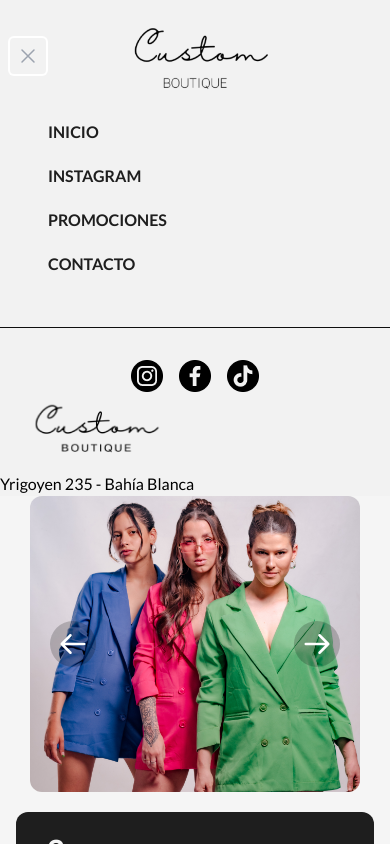
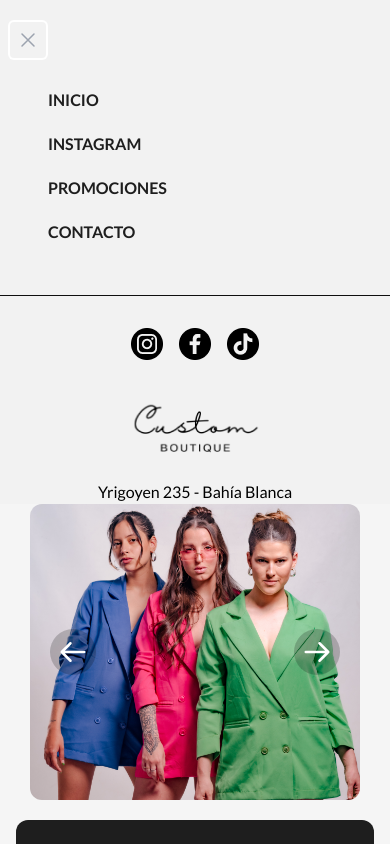
Before and after one commit to francobuceta/Custom-Boutique, a React (Vite) app: page / in a window 390 px wide. Both pictures are taken after a click on the button "Open main menu". Shown: the top 844 px of the page. Built offline with nearby package versions, Linux system fonts and the light colour scheme.

Commit message:
Responsive (#16)
* fix navbar mobile

```diff
--- a/src/pages/Home.jsx
+++ b/src/pages/Home.jsx
@@ -117,7 +117,7 @@ const Home = () => {
 
                         : <>
 
-                            <section className="grid gap-2 px-4" style={{ gridTemplateColumns: "2fr 1fr 1fr 0fr" }} >
+                            <section className="grid gap-2 px-4 xl:px-28 xxl:px-52" style={{ gridTemplateColumns: "2fr 1fr 1fr 0fr" }} >
 
                                 <div>
                                     <Carousel width="680px" height="576px" array={slides1} />
--- a/src/pages/Navbar.jsx
+++ b/src/pages/Navbar.jsx
@@ -39,6 +39,9 @@ const Navbar = () => {
                             </div>
                             <div className="flex flex-1 items-center justify-center md:justify-around">
                                 <div className="flex flex-shrink-0 items-center">
+                                    {
+                                        !open
+                                        ? <>
                                             <img
                                                 className="block h-28 w-auto lg:hidden"
                                                 src={logo}
@@ -49,6 +52,10 @@ const Navbar = () => {
                                                 src={logo}
                                                 alt="Logo Custom Boutique"
                                             />
+                                        </>
+                                        : <div className='h-20'></div>
+                                    }
+
                                 </div>
                                 <div className="hidden md:ml-6 md:block">
                                     <div className="flex lg:gap-4">
@@ -59,7 +66,7 @@ const Navbar = () => {
                                                 className={classNames('navbar_text')}
                                                 aria-current={item.current ? 'page' : undefined}
                                                 activeClass="navbar_textCurrent" smooth spy to={item.href}
-                                                offset= {-200}
+                                                offset={-200}
                                             >
                                                 {item.name}
                                             </Link>
@@ -80,7 +87,7 @@ const Navbar = () => {
                                     className={classNames('navbar_text')}
                                     aria-current={item.current ? 'page' : undefined}
                                     activeClass="navbar_textCurrent" smooth spy to={item.href}
-                                    offset= {-250}
+                                    offset={-250}
                                 >
                                     {item.name}
                                 </Link>
@@ -89,13 +96,19 @@ const Navbar = () => {
 
                         <div className='navbar_separator'></div>
 
-                        <div className='flex justify-center gap-4 mt-8'>
+                        <div className='flex justify-center gap-4 mt-8 mb-8'>
+                            <a href="https://www.instagram.com/custombouti/" target="_blank">
                                 <img src={instagram} alt="instagram icon" />
+                            </a>
+                            <a href="https://www.facebook.com/profile.php?id=100083202024622" target="_blank">
                                 <img src={facebook} alt="facebook icon" />
+                            </a>
+                            <a href="https://www.tiktok.com/@custombahiablanca" target="_blank">
                                 <img src={tiktok} alt="tiktok icon" />
+                            </a>
                         </div>
 
-                        <div className='flex flex-col justify-center'>
+                        <div className='flex flex-col justify-center items-center gap-2'>
                             <img src={mobile_logo} className="w-48 h-20" alt="Logo Custom Boutique" />
                             <p>Yrigoyen 235 - Bahía Blanca</p>
                         </div>
--- a/tailwind.config.cjs
+++ b/tailwind.config.cjs
@@ -14,6 +14,7 @@ module.exports = {
         md: '768px',
         lg: '1024px',
         xl: '1440px',
+        xxl: '1680px',
       },
       fontFamily: {
         lato: ['Lato', 'sans-serif'],
```
Lines whose indentation alone changed are shown as unchanged.
